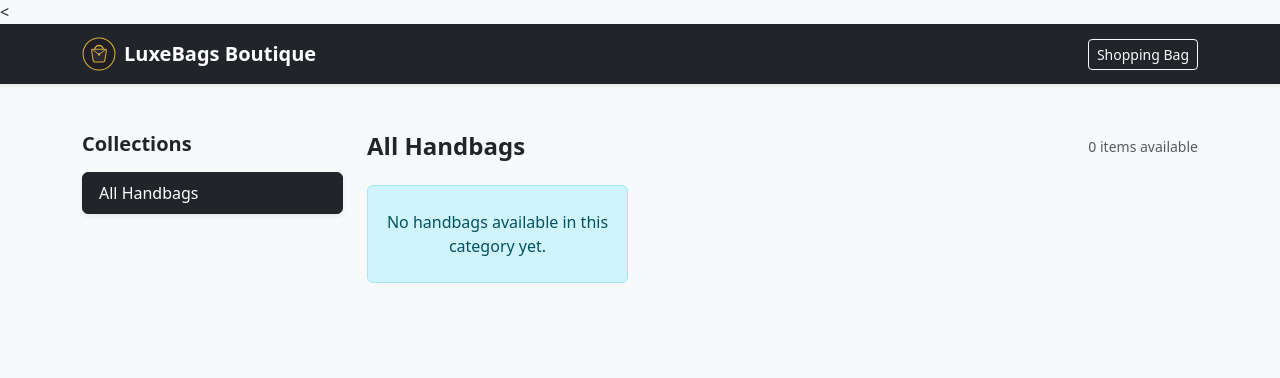
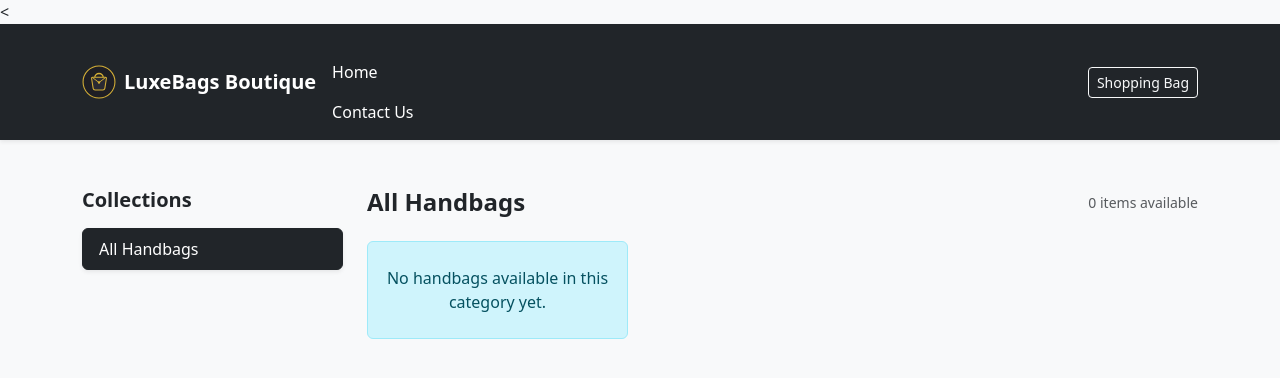
Before and after one commit to d4399049-hub/handbags-boutique, a Django app: template shop/templates/shop/product/list.html in a window 1280 px wide. Shown: the top 378 px of the page. Run offline with Django 3.2, Linux system fonts and the light colour scheme; the template is opened without the code that fills it, so the values that code supplies are empty.

Commit message:
Update list.html

```diff
--- a/shop/templates/shop/product/list.html
+++ b/shop/templates/shop/product/list.html
@@ -20,6 +20,15 @@
     <circle cx="32" cy="33" r="2.2" fill="#d4af37"/>
   </svg>
   <span>LuxeBags Boutique</span>
+          <ul class="navbar-nav me-auto mb-2 mb-lg-0">
+    <li class="nav-item">
+        <a class="nav-link text-white" href="{% url 'shop:product_list' %}">Home</a>
+    </li>
+    <li class="nav-item">
+        <a class="nav-link text-white" href="{% url 'shop:contact_us' %}">Contact Us</a>
+    </li>
+</ul>
+
 
         <a href="{% url 'cart:cart_detail' %}" class="btn btn-outline-light btn-sm">
             Shopping Bag
```
